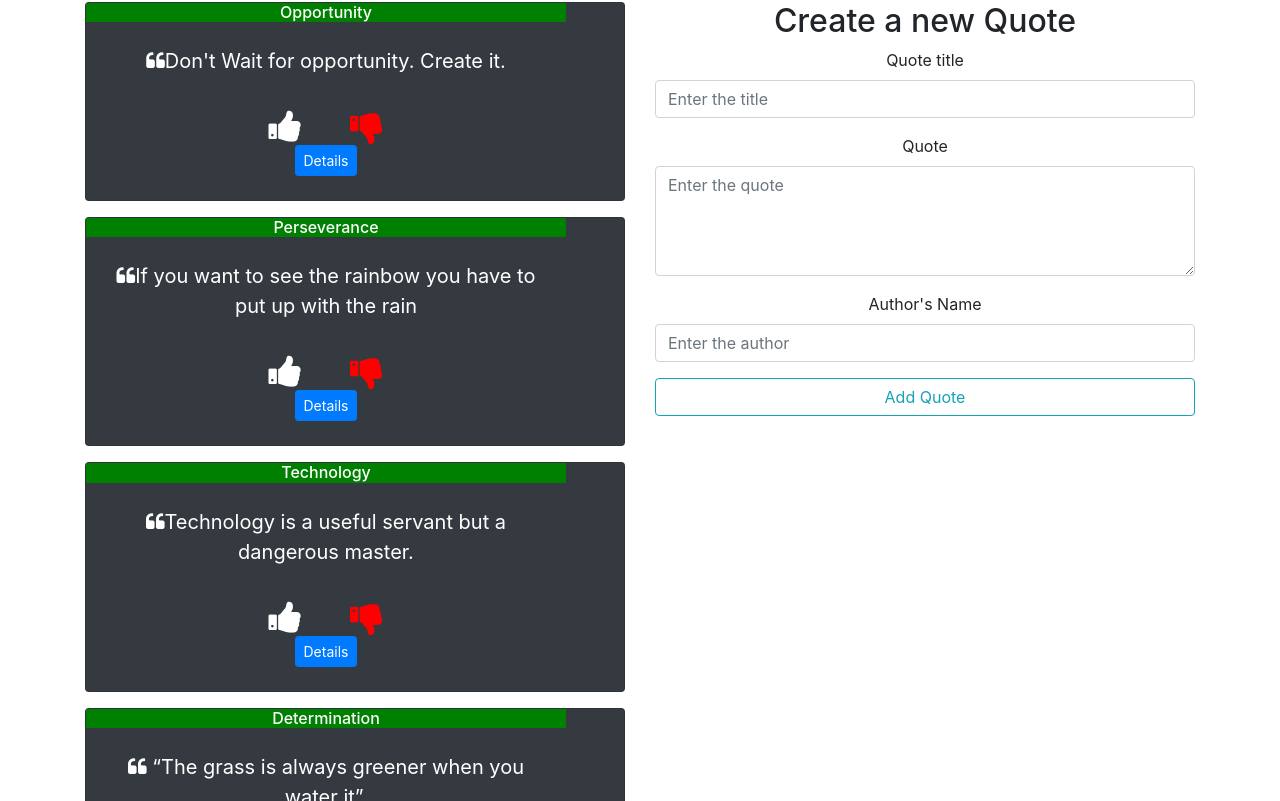
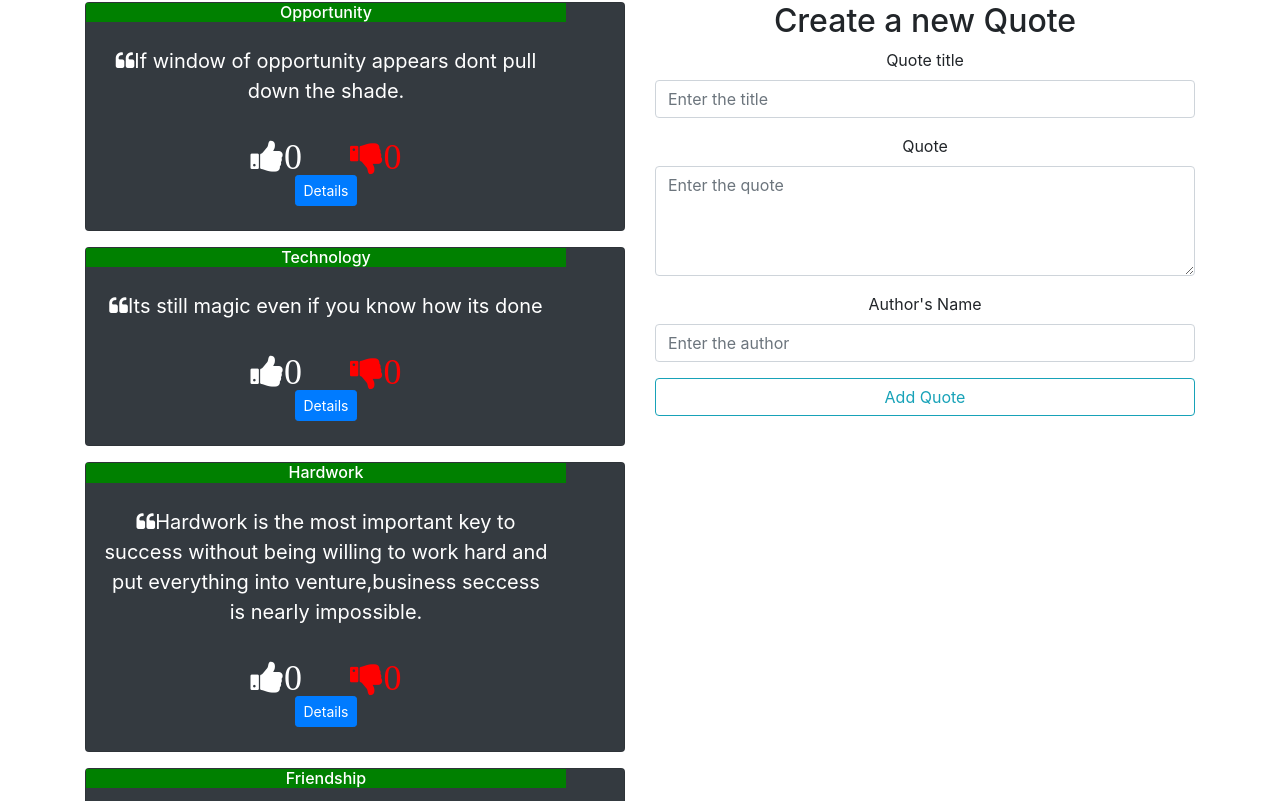
Before and after one commit to SaintieMonte10/Quote, an Angular app: page / in a window 1280 px wide. Shown: the part 199-1000 px from the top of the page. Built offline with nearby package versions, Linux system fonts and the light colour scheme.

Commit message:
updated quote component.ts

```diff
--- a/src/app/quote/quote.component.ts
+++ b/src/app/quote/quote.component.ts
@@ -1,69 +1,51 @@
-import { Component, OnInit, Output, EventEmitter } from '@angular/core';
-import { Quote } from '../quote';
+import { Component, OnInit } from '@angular/core';
+import {Quote } from '../quote';
 
 @Component({
-  selector: 'app-quote',
-  templateUrl: './quote.component.html',
+  selector:'app-quote',
+  templateUrl:'./quote.component.html',
   styleUrls: ['./quote.component.css']
 })
 export class QuoteComponent implements OnInit {
-
-  public quotes: Quote[] = [
-    new Quote(1, "Opportunity", "Don't Wait for opportunity. Create it.", "Mburia", new Date(2019, 11, 1), 0, 0),
-    new Quote(2, "Perseverance", "If you want to see the rainbow you have to put up with the rain", "Skimankings", new Date(2019, 11, 1), 0, 0),
-    new Quote(3, "Technology", "Technology is a useful servant but a dangerous master.", "Hammerton", new Date(2019, 11, 1), 0, 0),
-    new Quote(4, "Determination", " “The grass is always greener when you water it”.", "Angelo", new Date(2019, 11, 1), 0, 0),
-  ]
-
-  addNewQuote(quote) {
-    let quoteLength = this.quotes.length;
-    quote.id = quoteLength + 1;
-    this.quotes.unshift(quote)
-  }
-
-  toggleDetails(index) {
+  quotes: Quote[] = [
+    new Quote(1, 'Opportunity','If window of opportunity appears dont pull down the shade.',"Mercy",new Date(2020,3,14)),
+    new Quote(2,'Technology','Its still magic even if you know how its done',"Albert",new Date(2020,1,9)),
+    new Quote(3,'Hardwork','Hardwork is the most important key to success without being willing to work hard and put everything into venture,business seccess is nearly impossible.',"Khloe",new Date(2019,6,9)),
+    new Quote(4,'Friendship','A real friend is the one who walks in when the rest walk out',"Whitney",new Date(2020,2,18)),
+    new Quote(5,'Love','Love is a canvas furnished by nature and embroidered',"Gregory",new Date(2030,3,14)),
+  ];
+  toggleDetails(index){
     this.quotes[index].showDescription = !this.quotes[index].showDescription;
   }
+   completeQuote(isComplete, index){
+    if (isComplete) {
+      this.quotes.splice(index,1);
+    }
+  }
+  deleteQuote(isComplete, index){
+    if (isComplete) {
+      let toDelete = confirm(`Are you sure you want to delete ${this.quotes[index].name}?`)
 
-  quoteDelete(isComplete, index) {
-    if (isComplete) {
-      let toDelete = confirm(`You are about to delete ${this.quotes[index].name}, Would you like to continue?`)
-
-      if (toDelete) {
-        this.quotes.splice(index, 1)
+      if (toDelete){
+        this.quotes.splice(index,1)
       }
     }
   }
-
-  numberOfLikes : number=0;
-  numberOfDislikes =0;
-
-  likeButtonClick(i) {
-    this.quotes[i].numberOfLikes++;
+  addNewQuote(quote){
+    let quoteLength = this.quotes.length;
+    quote.id = quoteLength+1;
+    quote.now= new Date(quote.now);
+    this.quotes.push(quote)
   }
 
-
-
-  dislikeButtonClick(i) {
-    this.quotes[i].numberOfDislikes++;
+  numberoflikes : number=0
+  numberofdislikes : number=0
+  likebuttonclick(){
+    this.numberoflikes++;
   }
-
-  preNum:number
-  lastNum:number
-  counter:number
-
-  highestUpvote(){
-    this.preNum = 0
-    this.lastNum = 0
-
-    for(this.counter=0 ; this.counter < this.quotes.length; this.counter++) {
-      this.lastNum = this.quotes[this.counter].numberOfLikes;
-      if(this.lastNum > this.preNum){this.preNum = this.lastNum}
-    }
-    return  this.preNum
+  dislikebuttonclick(){
+    this.numberofdislikes++;
   }
-
-
   constructor() { }
 
   ngOnInit() {
```
